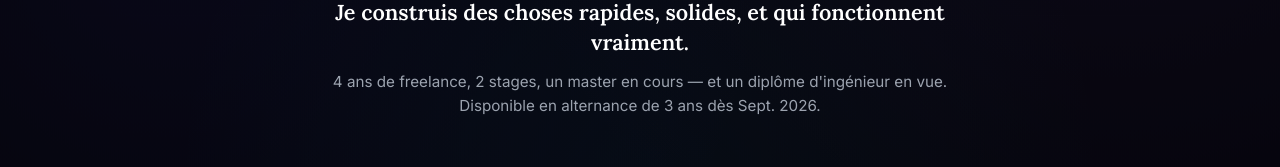
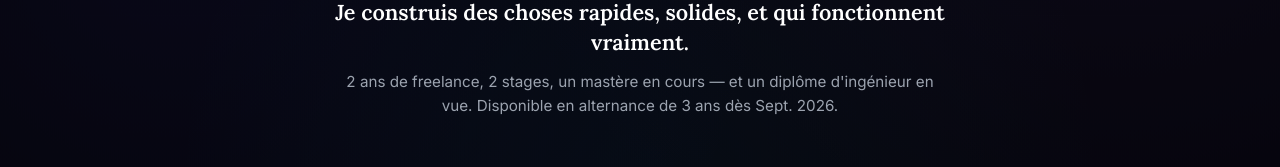
Before and after one commit to omarnasmi/portfolio, a React (Vite) app: page / in a window 1280 px wide. Shown: the part 477-644 px from the top of the page. Built offline with nearby package versions, Linux system fonts and the light colour scheme.

Commit message:
fix : hero

```diff
--- a/src/App.tsx
+++ b/src/App.tsx
@@ -172,7 +172,7 @@ const translations = {
     hero: {
       role: "Développeur Full Stack · Alternant",
       headline: "Je construis des choses rapides, solides, et qui fonctionnent vraiment.",
-      subheadline: "4 ans de freelance, 2 stages, un master en cours — et un diplôme d'ingénieur en vue. Disponible en alternance de 3 ans dès Sept. 2026."
+      subheadline: "2 ans de freelance, 2 stages, un mastère en cours — et un diplôme d'ingénieur en vue. Disponible en alternance de 3 ans dès Sept. 2026."
     },
     about: {
       title: "Un peu plus sur moi",
@@ -306,7 +306,7 @@ const translations = {
     hero: {
       role: "Full Stack Developer · Apprentice",
       headline: "I build things that are fast, secure, and actually work.",
-      subheadline: "4 years of freelance, 2 internships, a Master's in progress — and an engineering degree ahead. Looking for a 3-year apprenticeship from Sept. 2026."
+      subheadline: "2 years of freelance, 2 internships, a Master's in progress — and an engineering degree ahead. Looking for a 3-year apprenticeship from Sept. 2026."
     },
     about: {
       title: "A bit more about me",
```
